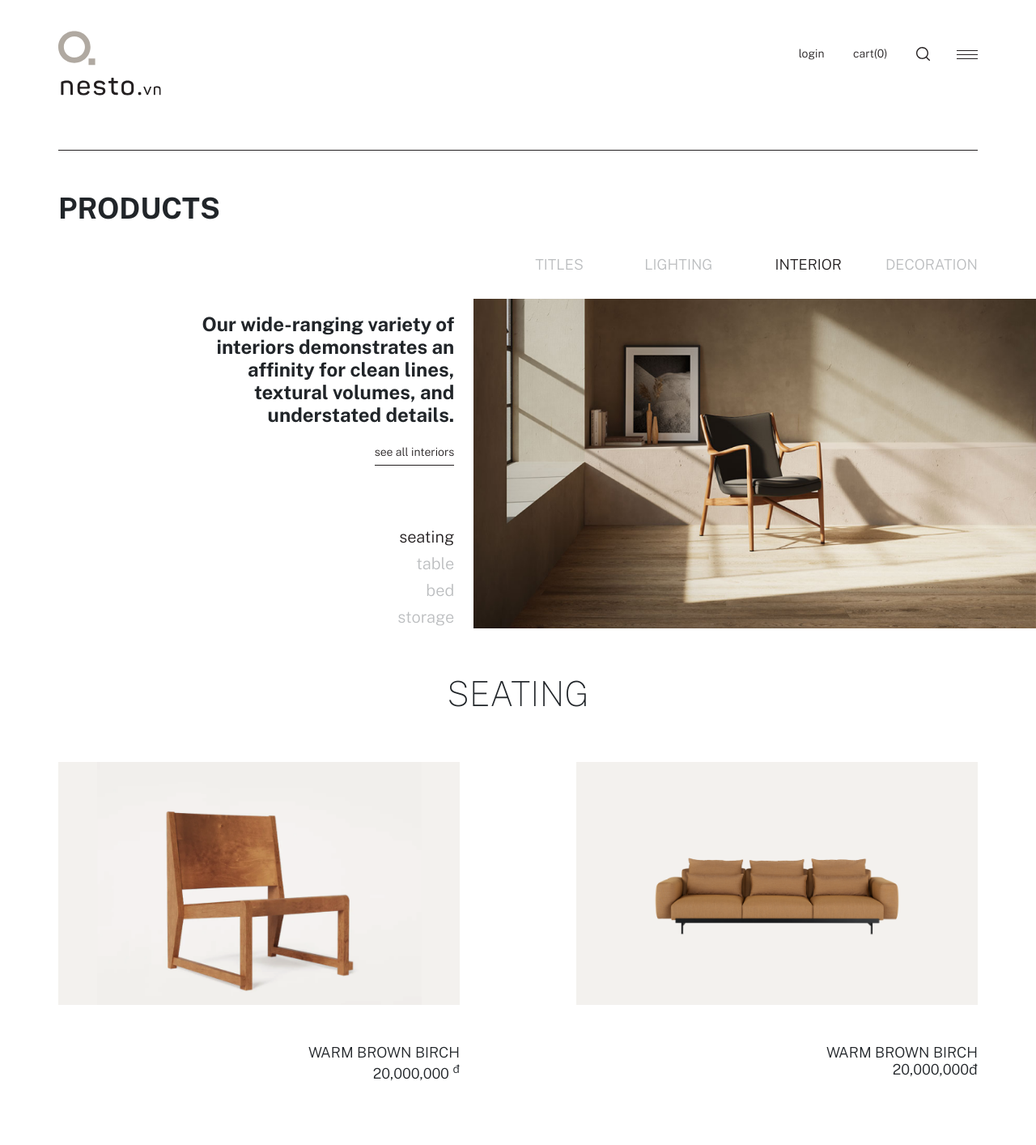
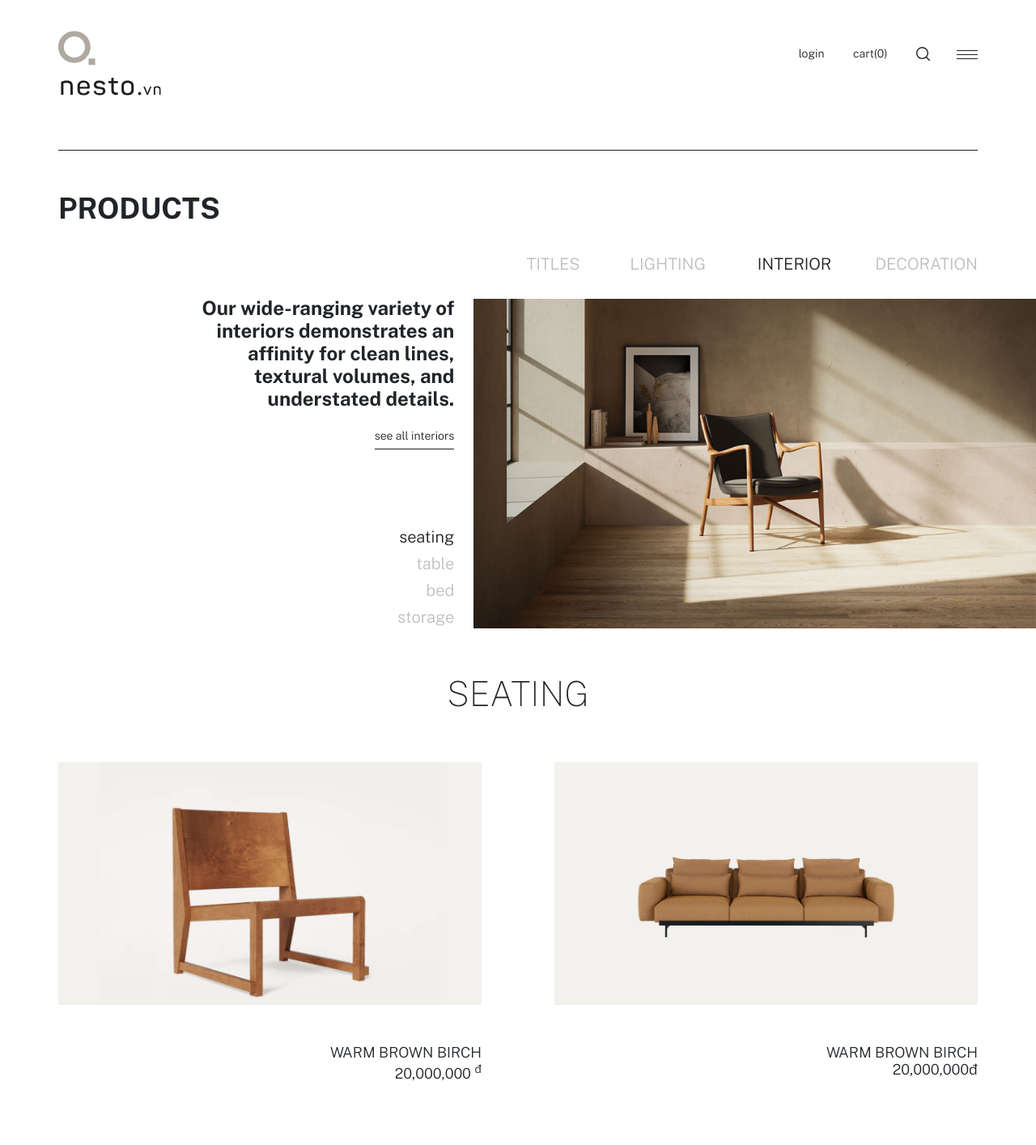
Before and after one commit to develite98/nesto-ui, an Angular app: page /home in a window 1280 px wide. Shown: the top 1414 px of the page at 81% size. Built offline with nearby package versions, Linux system fonts and the light colour scheme.

Commit message:
update style for large screen

```diff
--- a/src/styles.scss
+++ b/src/styles.scss
@@ -697,6 +697,10 @@ body.loaded {
 }
 
 @media only screen and (max-width: 1280px) {
+  .gx-5 {
+    --bs-gutter-x: 5em !important;
+  }
+
   .product-card {
     &__image {
       height: 300px;
@@ -708,6 +712,7 @@ body.loaded {
     &__right-nav {
       .nav-item {
         margin-left: 30px;
+        font-size: 1.25rem;
       }
     }
 
@@ -719,7 +724,7 @@ body.loaded {
     }
 
     &__description {
-      margin-top: 70px;
+      margin-top: 50px;
     }
    }
 }
```
